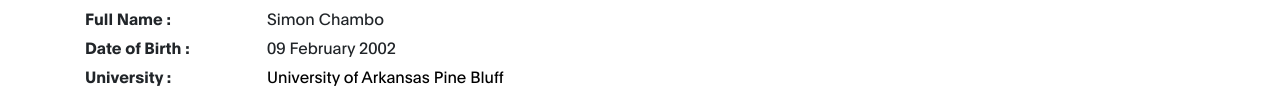
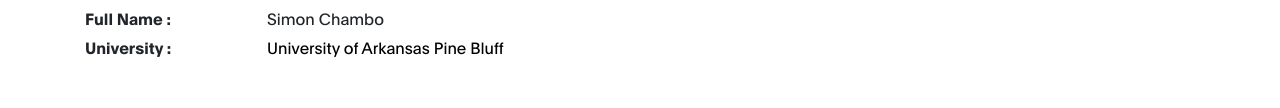
Before and after one commit to chamboSimon/Landingpage, a plain HTML site: page index.html in a window 1280 px wide. Shown: the part 1079-1187 px from the top of the page. Drawn offline with Linux system fonts and the light colour scheme.

Commit message:
Update index.html

```diff
--- a/index.html
+++ b/index.html
@@ -100,7 +100,6 @@ https://www.tooplate.com/view/2120-ben-resume
                 </p>
                 <ul class="mt-4 mb-5 mb-lg-0 profile-list list-unstyled">
                     <li><strong> Full Name :</strong> Simon Chambo </li>
-                    <li><strong> Date of Birth :</strong> 09 February 2002</li>
                     <li><strong> University :</strong> <a href="https://uapb.edu/" target="_blank">University of Arkansas Pine Bluff</a></li>
                 </ul>
             </div>
```
